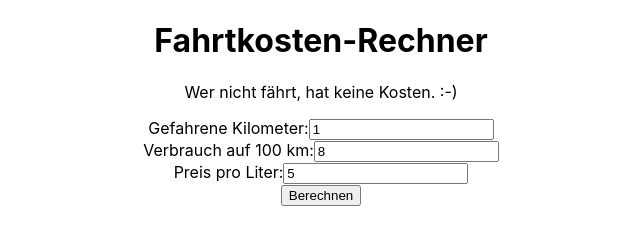
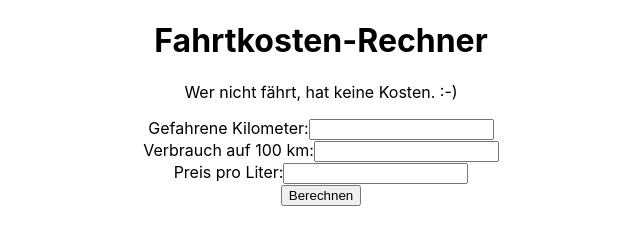
Before and after one commit to pstackebrandt/gas-costs-app, a React (Create React App) app: page / in a window 1280 px wide. Shown: the top 228 px of the page, without its empty margins (319-959 px from the left). Built offline with nearby package versions, Linux system fonts and the light colour scheme.

Commit message:
Move default values for distance, consumption, and price to a new constants file

```diff
--- a/src/App.js
+++ b/src/App.js
@@ -1,9 +1,6 @@
 import React, { useState } from 'react';
+import { DEFAULT_DISTANCE, DEFAULT_CONSUMPTION, DEFAULT_PRICE } from './constants';
 import './App.css';
-
-const DEFAULT_DISTANCE = 1;
-const DEFAULT_CONSUMPTION = 8;
-const DEFAULT_PRICE = 5;
 
 function App() {
   const [distance, setDistance] = useState(DEFAULT_DISTANCE);
--- /dev/null
+++ b/src/constants.js
@@ -0,0 +1,10 @@
+// constants.js
+
+// eslint-disable-next-line no-unused-vars
+const DEFAULT_DISTANCE = 1;
+
+// eslint-disable-next-line no-unused-vars
+const DEFAULT_CONSUMPTION = 8;
+
+// eslint-disable-next-line no-unused-vars
+const DEFAULT_PRICE = 5;
```
